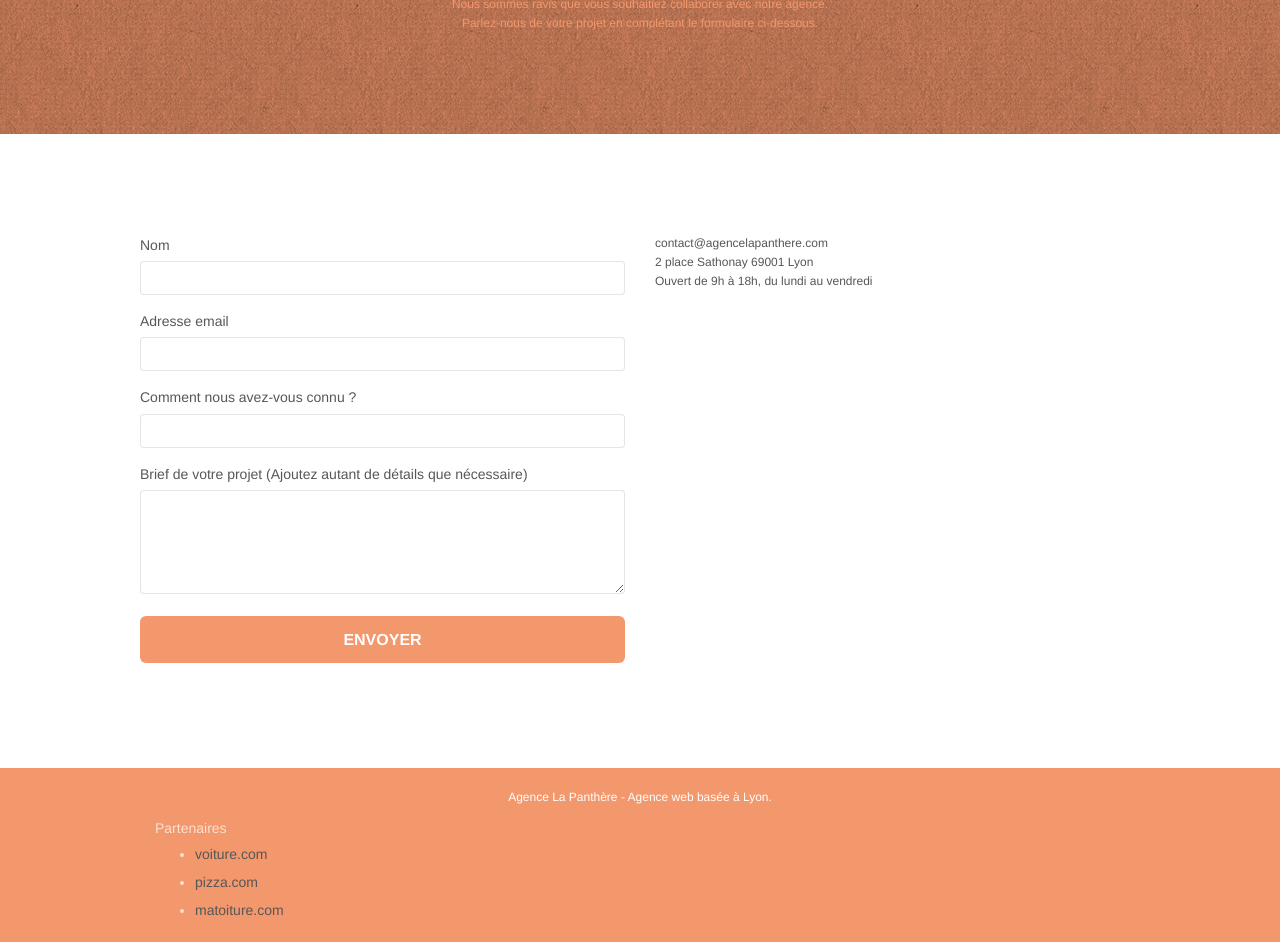
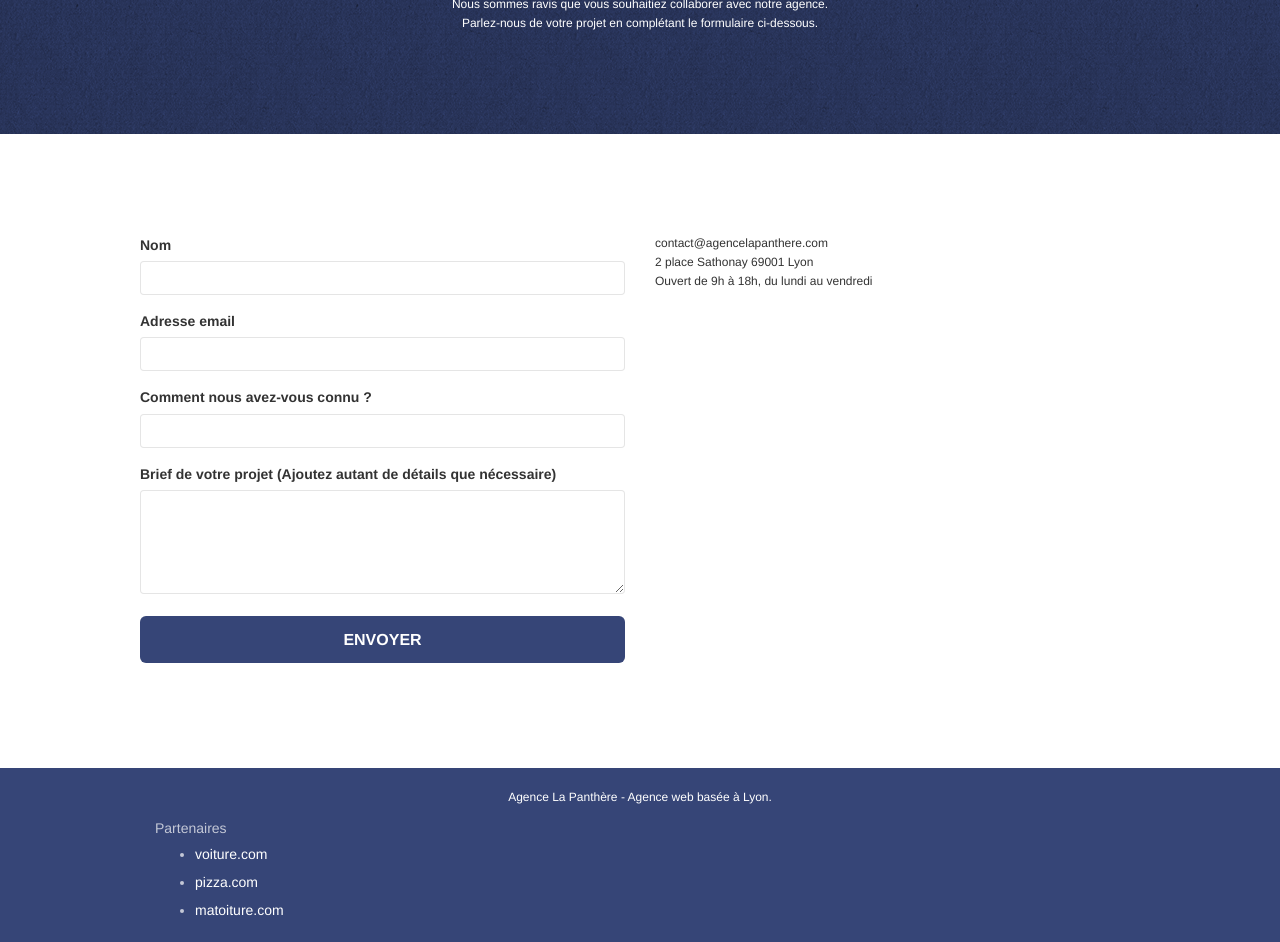
Before and after one commit to PierreEtrillard/la-panthere, a website: page page2.html in a window 1280 px wide. Shown: the part 269-1211 px from the top of the page. Drawn offline with nearby package versions, Linux system fonts and the light colour scheme; files that its build step writes are made by us from their sources.

Commit message:
changement css vers code couleur respectant les seuils de contraste wcag

```diff
--- a/style.css
+++ b/style.css
@@ -90,9 +90,6 @@ a:hover {
     background-attachment: fixed;
 }
 
-.d-bloc {
-    color: rgba(255, 255, 255, .7);
-}
 
 .d-bloc button:hover {
     color: rgba(255, 255, 255, .9);
@@ -184,10 +181,7 @@ a:hover {
     border-color: rgba(0, 0, 0, .3);
 }
 
-.d-bloc .panel,
-.l-bloc {
-    color: rgba(0, 0, 0, .5);
-}
+
 
 .d-bloc .panel button:hover,
 .l-bloc button:hover {
@@ -639,7 +633,7 @@ h6,
 p,
 label,
 .btn,
-a {
+{
     font-family: "helvetica";
     font-weight: 400;
     color: #575757!important;
@@ -762,23 +756,25 @@ h4 {
 }
 
 .bgc-atomic-tangerine {
-    background-color: #F3976C;
+    background-color: #364577;
 }
 
 .tc-white {
-    color: #F3976C!important;
+    color: white    !important;
 }
 
 .btn-atomic-tangerine {
-    background: #F3976C;
+    background: #364577;
     color: #FFFFFF!important;
 }
 
 .btn-atomic-tangerine:hover {
-    background: #c27956!important;
+    background: #5C7BE5!important;
     color: #FFFFFF!important;
 }
-
+.d-bloc {
+	color: rgba(255,255,255,.7);
+}
 .ltc-white {
     color: #FFFFFF!important;
 }
@@ -788,11 +784,11 @@ h4 {
 }
 
 .ltc-atomic-tangerine {
-    color: #F3976C!important;
+    color: #364577!important;
 }
 
 .ltc-atomic-tangerine:hover {
-    color: #c27956!important;
+    color: #5C7BE5!important;
 }
 
 .icon-dark-slate-blue {
@@ -1020,6 +1016,7 @@ h4 {
 }
 .FooterLinks {
     line-height: 2;
+    color: #FFFFFF;
 }
 @media (max-width: 400px) {
     .bloc {
```
